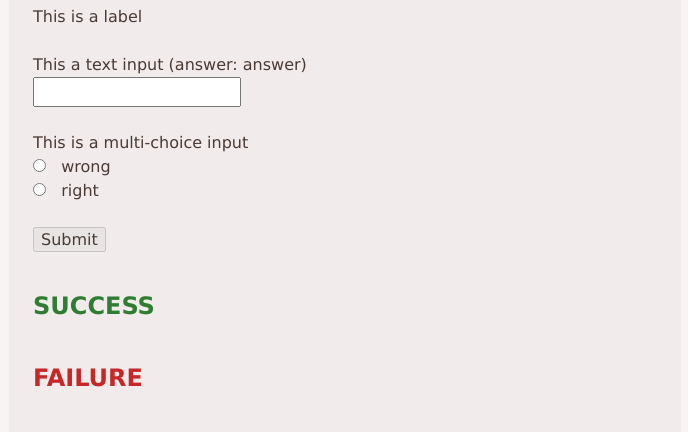
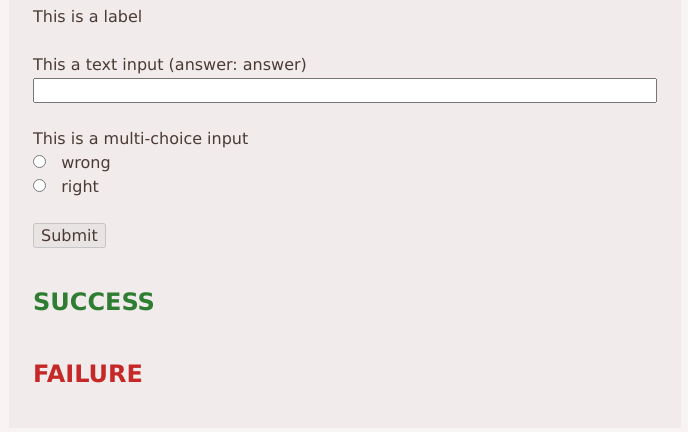
Before and after one commit to clement-gouin/on-the-quizz, a plain HTML site: page index.html in a window 1280 px wide. Shown: the part 623-1055 px from the top of the page, without its empty margins (295-983 px from the left). Drawn offline with nearby package versions, Linux system fonts and the light colour scheme.

Commit message:
small fixes

```diff
--- a/index.html
+++ b/index.html
@@ -28,6 +28,7 @@
         <template v-for="question, i in questions">
           <label :for="`input-${i}`" v-html="question.label"></label><br />
           <input
+            type="text"
             v-if="question.answers.length == 1"
             v-model.lazy="question.value"
             :id="`input-${i}`"
--- a/main.js
+++ b/main.js
@@ -96,7 +96,7 @@ let app = {
       this.questions = [];
       while (parts.length) {
         let size = parseInt(parts.shift());
-        let currentQuestion = {
+        const currentQuestion = {
           label: parts.shift(),
           answers: [],
           expected: null,
--- a/style.css
+++ b/style.css
@@ -158,7 +158,9 @@ ol {
   }
 }
 
-textarea {
+textarea,
+input[type="text"],
+select {
   font-family: monospace;
   width: 100%;
 }
```
